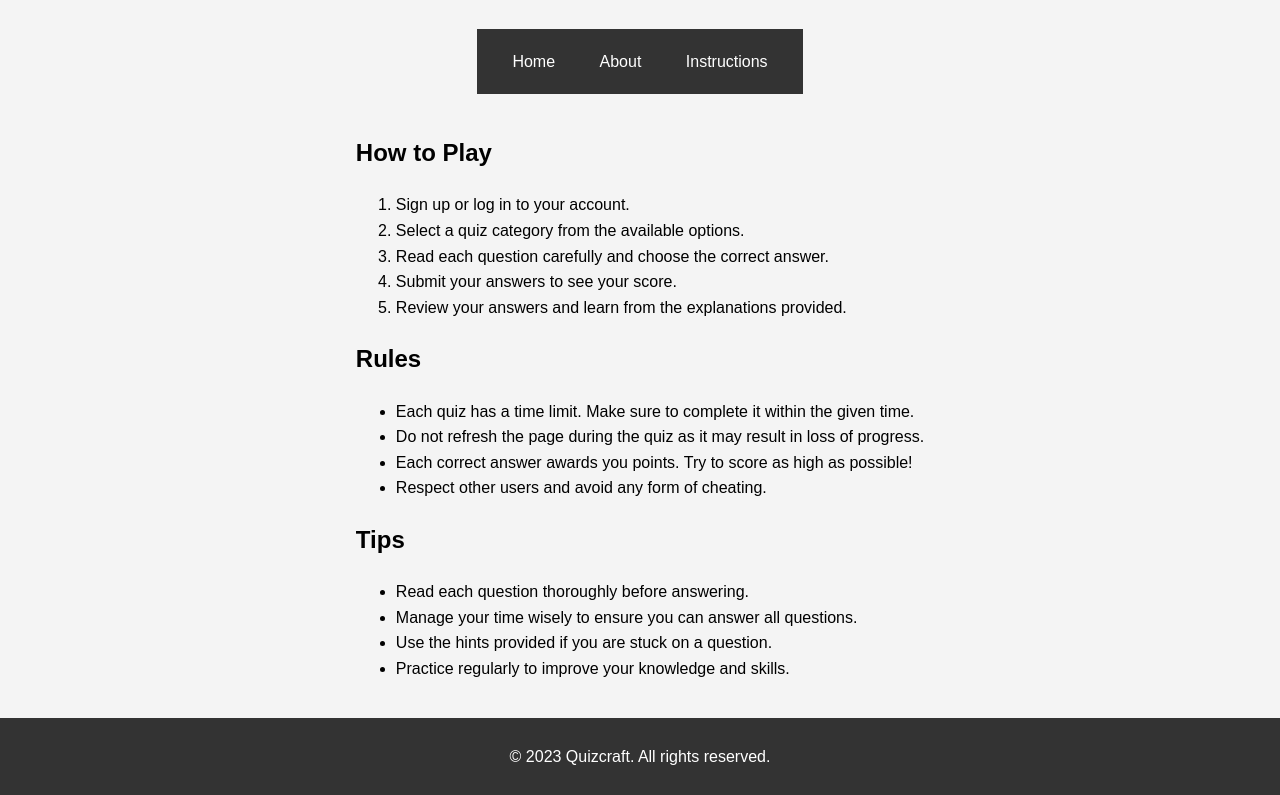
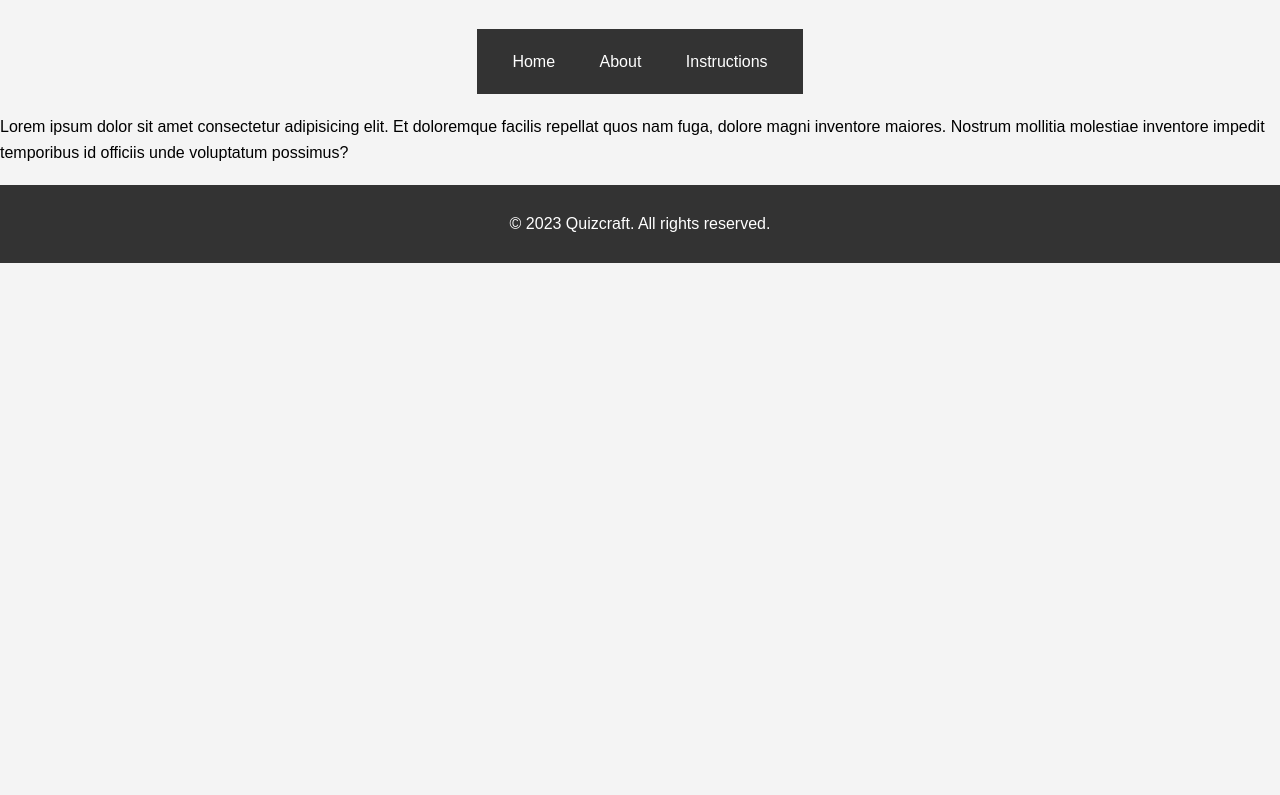
Before and after one commit to rhea164/Quizcraft, a plain HTML site: page pages/instructions.html in a window 1280 px wide. Shown: the part 76-871 px from the top of the page. After the commit the page ends 800 px from the top, so only its background shows below. Drawn offline with Linux system fonts and the light colour scheme.

Commit message:
removed content of the two pages Co-authored-by: Rhea Menezes <rhea164@users.noreply.github.com> Co-authored-by: AbdullahZuhair0 <AbdullahZuhair0@users.noreply.github.com>

```diff
--- a/pages/instructions.html
+++ b/pages/instructions.html
@@ -16,34 +16,7 @@
         </nav>
     </header>
     <main>
-        <section>
-            <h2>How to Play</h2>
-            <ol>
-                <li>Sign up or log in to your account.</li>
-                <li>Select a quiz category from the available options.</li>
-                <li>Read each question carefully and choose the correct answer.</li>
-                <li>Submit your answers to see your score.</li>
-                <li>Review your answers and learn from the explanations provided.</li>
-            </ol>
-        </section>
-        <section>
-            <h2>Rules</h2>
-            <ul>
-                <li>Each quiz has a time limit. Make sure to complete it within the given time.</li>
-                <li>Do not refresh the page during the quiz as it may result in loss of progress.</li>
-                <li>Each correct answer awards you points. Try to score as high as possible!</li>
-                <li>Respect other users and avoid any form of cheating.</li>
-            </ul>
-        </section>
-        <section>
-            <h2>Tips</h2>
-            <ul>
-                <li>Read each question thoroughly before answering.</li>
-                <li>Manage your time wisely to ensure you can answer all questions.</li>
-                <li>Use the hints provided if you are stuck on a question.</li>
-                <li>Practice regularly to improve your knowledge and skills.</li>
-            </ul>
-        </section>
+     Lorem ipsum dolor sit amet consectetur adipisicing elit. Et doloremque facilis repellat quos nam fuga, dolore magni inventore maiores. Nostrum mollitia molestiae inventore impedit temporibus id officiis unde voluptatum possimus?
     </main>
     <footer>
         <p>&copy; 2023 Quizcraft. All rights reserved.</p>
```
Also changed, not shown: pages/about.html (+1 -12 lines).
